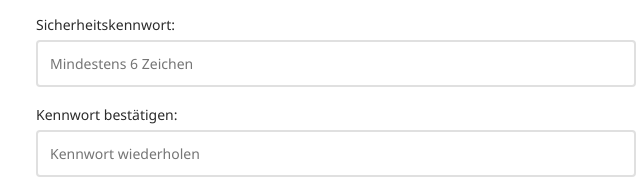
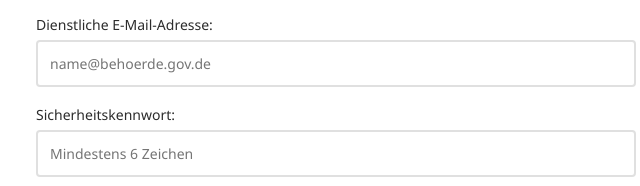
Before and after one commit to mehmetalan073-lgtm/government-portal, a website: page index.html in a window 1280 px wide. Both pictures are taken after a click on the button "Zugangsantrag stellen". Shown: the part 530-716 px from the top of the page, 304-944 px from the left. Drawn offline with Linux system fonts and the light colour scheme.

Commit message:
Update index.html

```diff
--- a/index.html
+++ b/index.html
@@ -365,6 +365,7 @@ body.dark .document-item[style*="border-left: 4px solid #17a2b8"] {
                 <div class="system-info"><strong>Wichtiger Hinweis:</strong><br>Ihr Antrag wird in der SQL-Datenbank gespeichert und von einem Administrator geprüft.</div>
                 <div class="form-group"><label>Gewünschter Benutzername:</label><input type="text" id="newUsername" placeholder="Eindeutige Benutzerkennung" maxlength="20"></div>
                 <div class="form-group"><label>Vollständiger Name:</label><input type="text" id="fullName" placeholder="Vor- und Nachname" maxlength="50"></div>
+                <div class="form-group"><label>Dienstliche E-Mail-Adresse:</label><input type="email" id="email" placeholder="name@behoerde.gov.de" maxlength="100"></div>
                 <div class="form-group"><label>Sicherheitskennwort:</label><input type="password" id="newPassword" placeholder="Mindestens 6 Zeichen" maxlength="50"></div>
                 <div class="form-group"><label>Kennwort bestätigen:</label><input type="password" id="confirmPassword" placeholder="Kennwort wiederholen" maxlength="50"></div>
                 <div class="form-group"><label>Dienstliche Begründung:</label><textarea id="reason" placeholder="Begründung für den Systemzugang" maxlength="300"></textarea></div>
```
